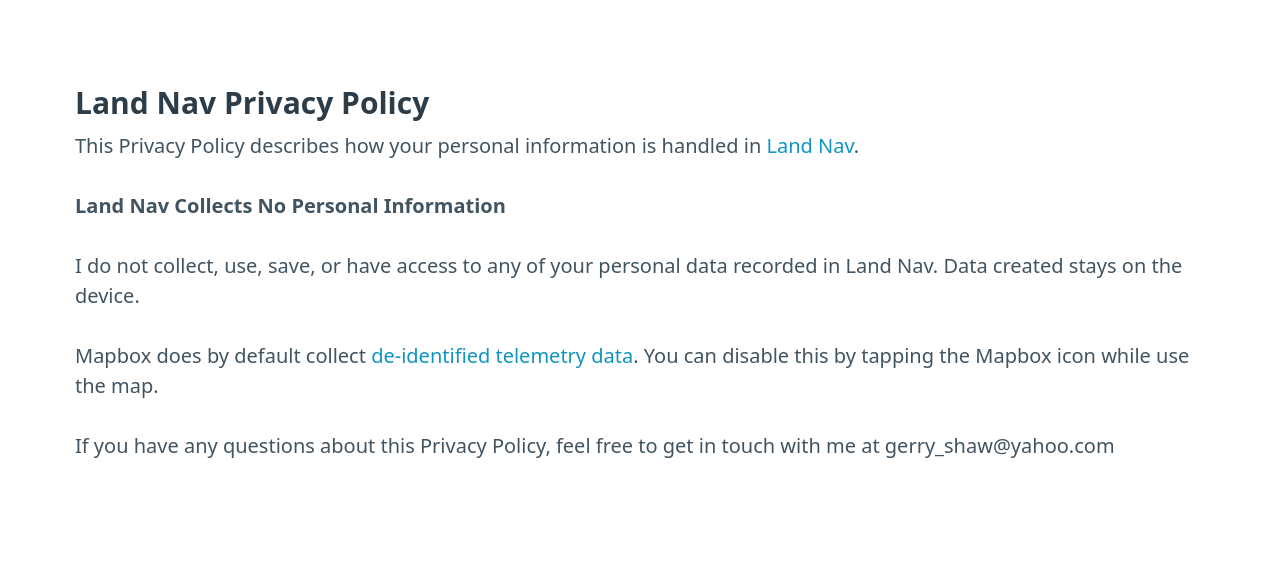
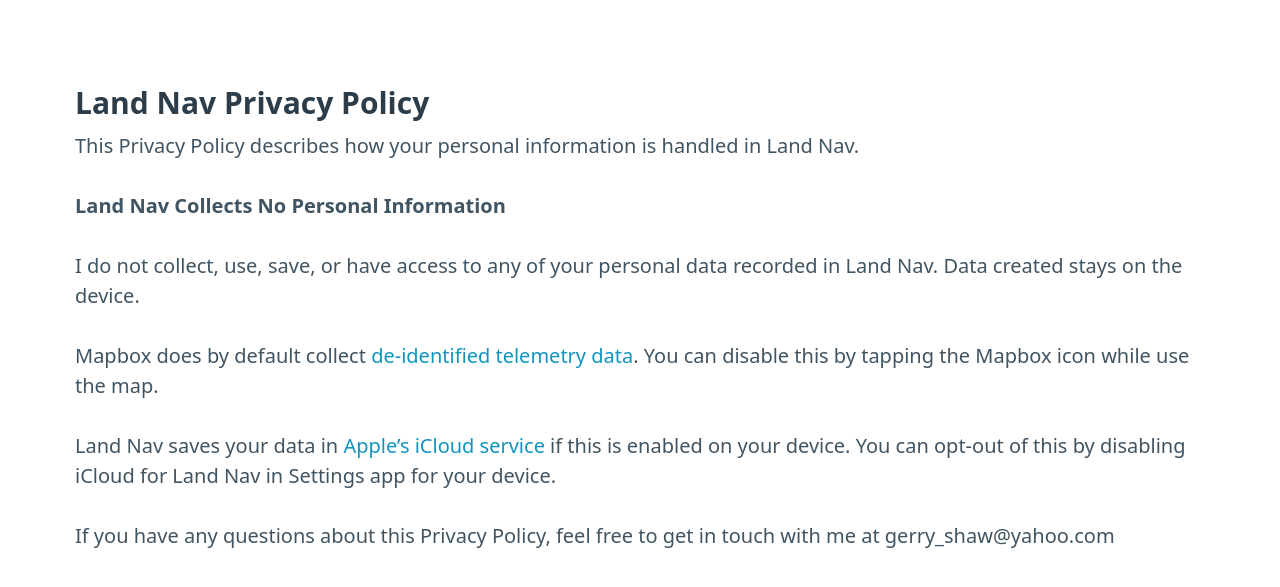
Before and after one commit to gshaw/LandNav.website, a Jekyll site: the page built from privacy.md, in a window 1280 px wide. Shown: the top 587 px of the page. Built offline with Jekyll 4.4.1, drawn with Linux system fonts in a browser that asks for light colours.

Commit message:
Update privacy policy for iCloud

```diff
--- a/privacy.md
+++ b/privacy.md
@@ -4,7 +4,7 @@
 
 ### {{ page.title }}
 
-This Privacy Policy describes how your personal information is handled in [Land Nav](/).
+This Privacy Policy describes how your personal information is handled in Land Nav.
 
 **Land Nav Collects No Personal Information**
 
@@ -12,4 +12,6 @@
 
 Mapbox does by default collect [de-identified telemetry data](https://www.mapbox.com/telemetry). You can disable this by tapping the Mapbox icon while use the map.
 
+Land Nav saves your data in [Apple's iCloud service](https://support.apple.com/en-us/HT202303) if this is enabled on your device. You can opt-out of this by disabling iCloud for Land Nav in Settings app for your device.
+
 If you have any questions about this Privacy Policy, feel free to get in touch with me at gerry_shaw@yahoo.com
```
